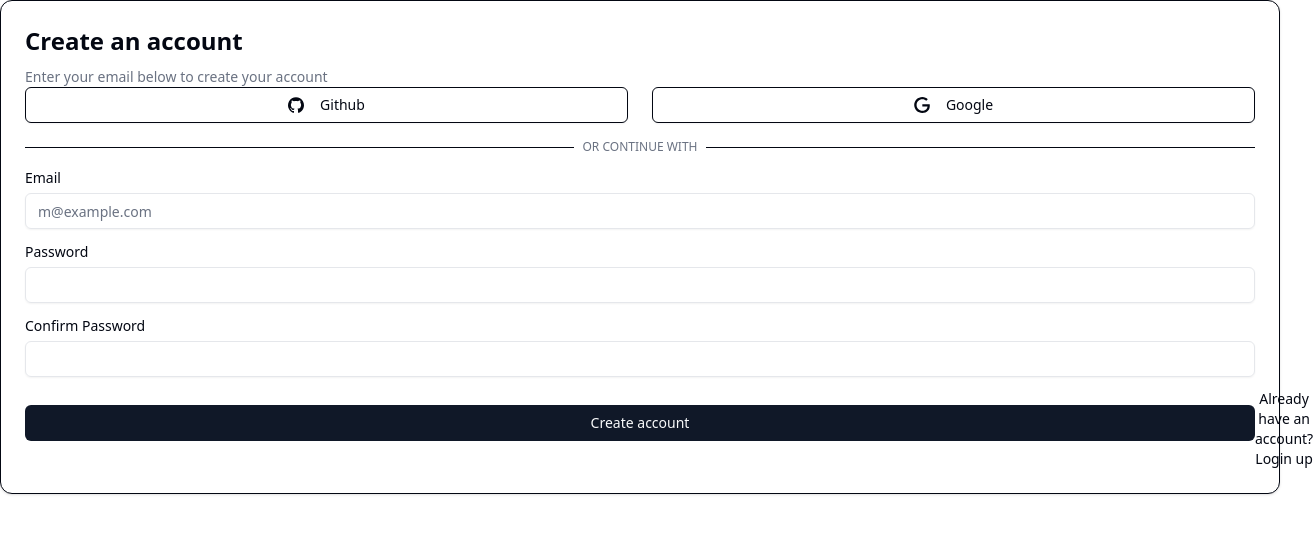
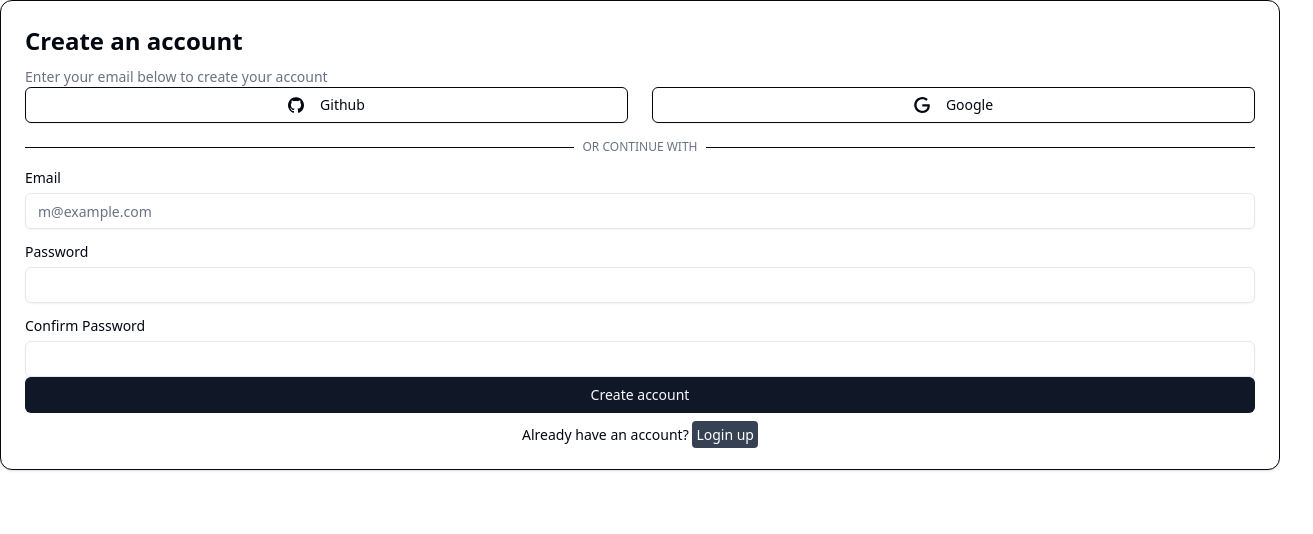
Before and after one commit to kasurbantal/Photogram, a React (Vite) app: page /signup in a window 1280 px wide. Shown: the top 534 px of the page, 1313 px wide, since content can reach past the window. Built offline with nearby package versions, Linux system fonts and the light colour scheme.

Commit message:
feat: styling login button in signup page

```diff
--- a/src/pages/signup/index.tsx
+++ b/src/pages/signup/index.tsx
@@ -119,10 +119,16 @@ const Signup: React.FunctionComponent<ISignupProps> = () => {
             <Button className="w-full" type="submit">
               Create account
             </Button>
-            <p className="mt-3 text-sm text-center">
-              Already have an account? <Link to="login">Login up</Link>
-            </p>
           </CardFooter>
+          <p className="mt-3 text-sm text-center">
+            Already have an account?{" "}
+            <Link
+              to="login"
+              className="bg-gray-700 p-1 text-white text-center rounded-sm"
+            >
+              Login up
+            </Link>
+          </p>
         </form>
       </Card>
     </>
```
